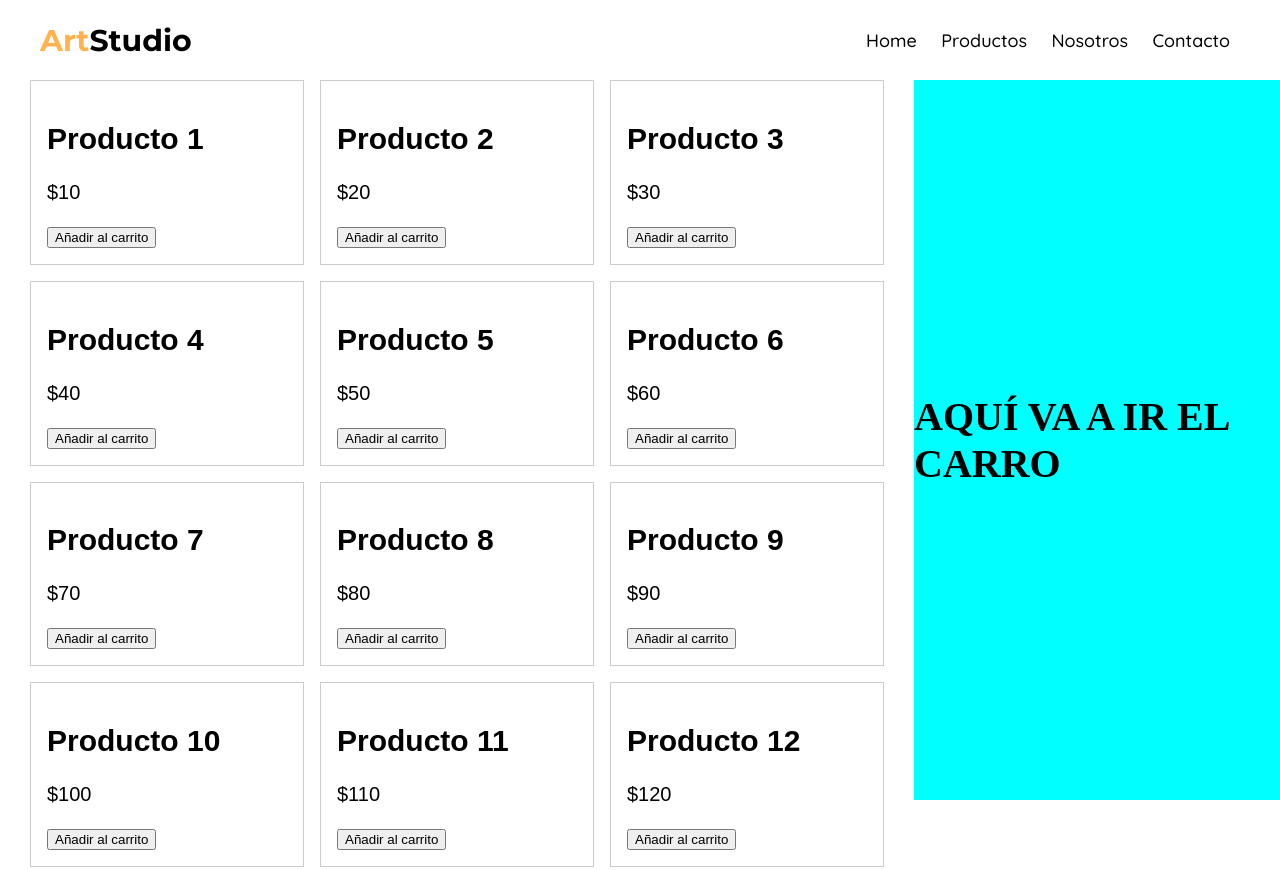
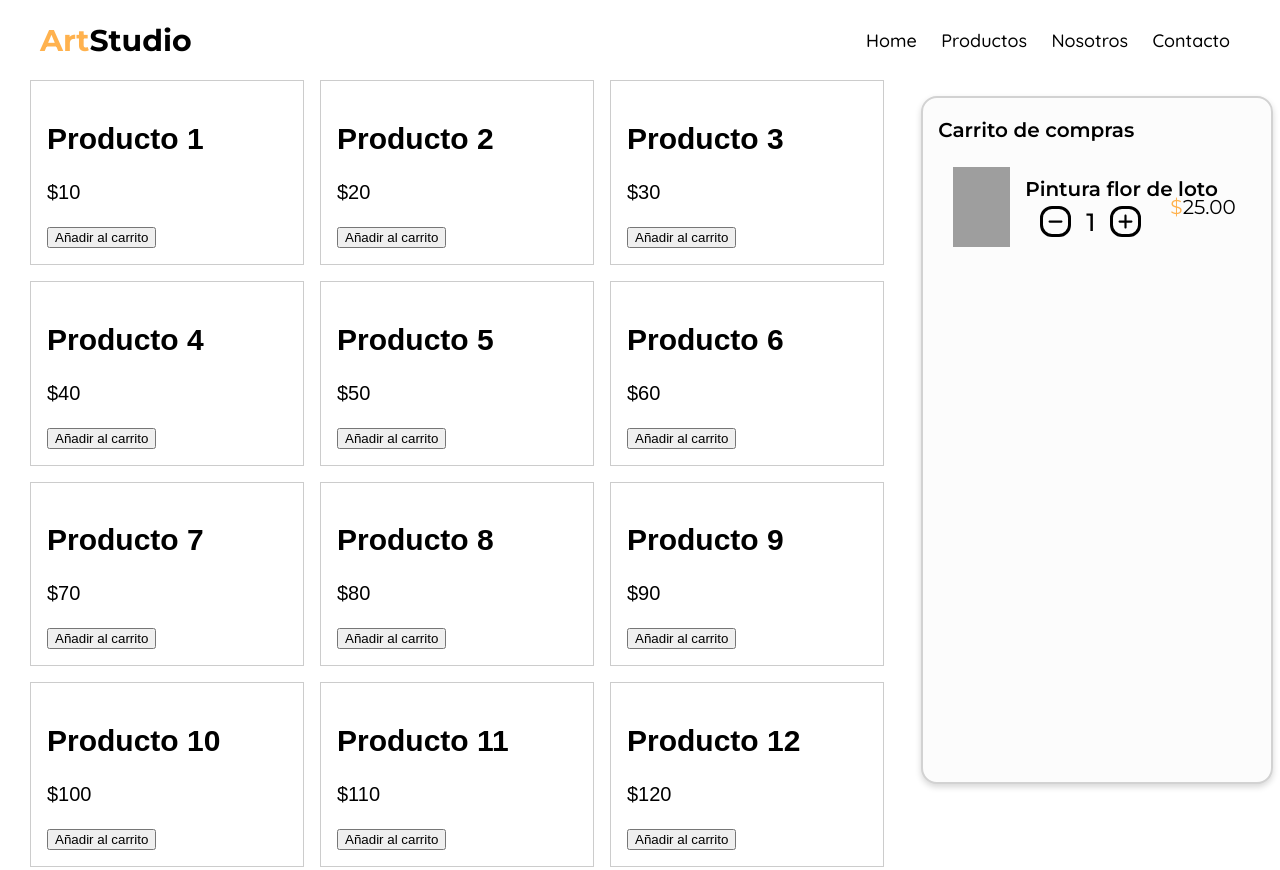
Before and after one commit to NextGenTx/artstudio, an Astro site: page / in a window 1280 px wide. Shown: the top 870 px of the page. Built offline with nearby package versions, Linux system fonts and the light colour scheme; Astro itself is replaced by a stand-in of ours; grey boxes are pictures that could not be loaded.

Commit message:
Shopping cart añadido correctamente sin funcionalidades.

```diff
--- a/src/components/Cart.astro
+++ b/src/components/Cart.astro
@@ -1,5 +1,18 @@
+---
+import CartProduct from "./CartProduct.astro";
+---
+
 <div class="main-container-cart">
-  <h1>AQUÍ VA A IR EL CARRO</h1>
+  <div class="cart">
+    <div class="content">
+      <div class="title">
+        <h3>Carrito de compras</h3>
+      </div>
+      <div class="products-container">
+        <CartProduct />
+      </div>
+    </div>
+  </div>
 </div>
 
 <style>
@@ -10,6 +23,25 @@
     justify-content: center;
     width: 30%;
     height: calc(100vh - 80px);
-    background-color: aqua;
+  }
+  .cart {
+    height: 95%;
+    width: 95%;
+    border: 2px solid #d2d2d2;
+    border-radius: 16px;
+    box-shadow: 0px 3px 6px #00000029;
+    background: #fcfcfc;
+  }
+  .content {
+    margin: 15px;
+  }
+  .title h3 {
+    font-family: "Montserrat", sans-serif;
+    font-size: 20px;
+    font-weight: 600;
+  }
+  .products-container {
+    width: 100%;
+    height: 100%;
   }
 </style>
--- /dev/null
+++ b/src/components/CartProduct.astro
@@ -0,0 +1,108 @@
+<div class="product-container">
+  <div class="img-container">
+    <img src="/collage.jpg" alt="" />
+  </div>
+  <div class="menu">
+    <div class="title-product">
+      <h3>Pintura flor de loto</h3>
+    </div>
+    <div class="operations">
+      <div class="btn-operation plus">
+        <svg xmlns="http://www.w3.org/2000/svg" viewBox="0 0 448 512"
+          ><!--!Font Awesome Free 6.5.2 by @fontawesome - https://fontawesome.com License - https://fontawesome.com/license/free Copyright 2024 Fonticons, Inc.-->
+          <path
+            d="M432 256c0 17.7-14.3 32-32 32L48 288c-17.7 0-32-14.3-32-32s14.3-32 32-32l352 0c17.7 0 32 14.3 32 32z"
+          ></path></svg
+        >
+      </div>
+      <span class="counter">1</span>
+      <div class="btn-operation minus">
+        <svg xmlns="http://www.w3.org/2000/svg" viewBox="0 0 448 512"
+          ><!--!Font Awesome Free 6.5.2 by @fontawesome - https://fontawesome.com License - https://fontawesome.com/license/free Copyright 2024 Fonticons, Inc.-->
+          <path
+            d="M256 80c0-17.7-14.3-32-32-32s-32 14.3-32 32V224H48c-17.7 0-32 14.3-32 32s14.3 32 32 32H192V432c0 17.7 14.3 32 32 32s32-14.3 32-32V288H400c17.7 0 32-14.3 32-32s-14.3-32-32-32H256V80z"
+          ></path></svg
+        >
+      </div>
+    </div>
+  </div>
+  <div class="result">
+    <p><span>$</span>25.00</p>
+  </div>
+</div>
+
+<style>
+  .product-container {
+    position: relative;
+    font-family: "Montserrat", sans-serif;
+    display: flex;
+    align-items: center;
+    height: 90px;
+    width: 100%;
+  }
+  .img-container {
+    margin: 0px 15px;
+    height: 80px;
+    width: 80px;
+  }
+  .img-container img {
+    width: 100%;
+    height: 100%;
+    object-fit: fill;
+  }
+  .menu {
+    display: flex;
+    flex-wrap: wrap;
+  }
+  .title-product {
+    width: 100%;
+    height: fit-content;
+  }
+  .title-product h3 {
+    font-weight: 600;
+    font-size: 20px;
+    margin: 0px;
+    margin-bottom: 5px;
+  }
+  .operations {
+    width: 100%;
+    display: flex;
+    align-items: center;
+  }
+  .operations p {
+    margin: 0px;
+  }
+  .btn-operation {
+    display: flex;
+    align-items: center;
+    justify-content: center;
+    height: 15px;
+    width: 15px;
+    padding: 5px;
+    border: 3px solid #000;
+    border-radius: 12px;
+    margin: 0px 15px;
+  }
+  .btn-operation:hover {
+    color: #ffb24e;
+    border-color: #ffb24e;
+    cursor: pointer;
+    transition: 0.8s;
+  }
+  .btn-operation:hover svg {
+    fill: #ffb24e;
+    cursor: pointer;
+    transition: 0.8s;
+  }
+  .counter {
+    font-weight: 500;
+    font-size: 25px;
+  }
+  .result {
+    position: absolute;
+    right: 20px;
+  }
+  .result span {
+    color: #ffb24e;
+  }
+</style>
```
Also changed, not shown: public/minus-solid.svg (added).
